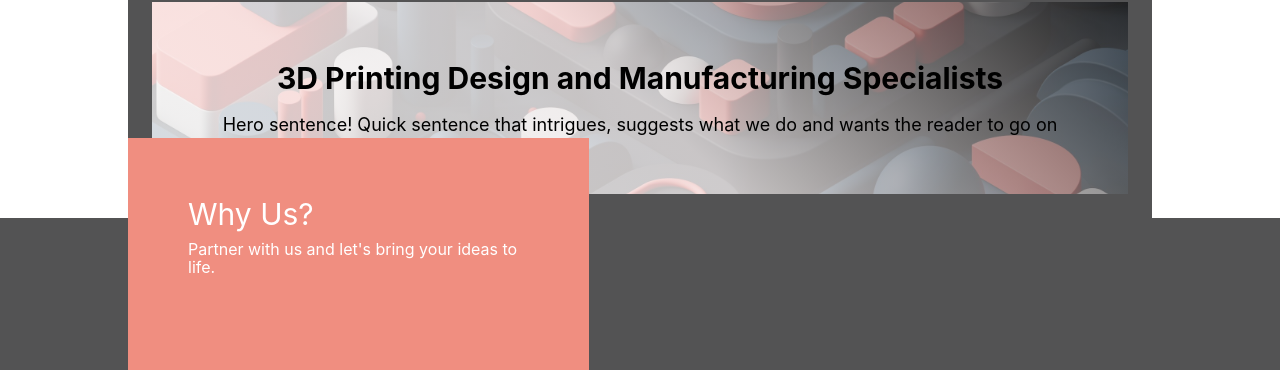
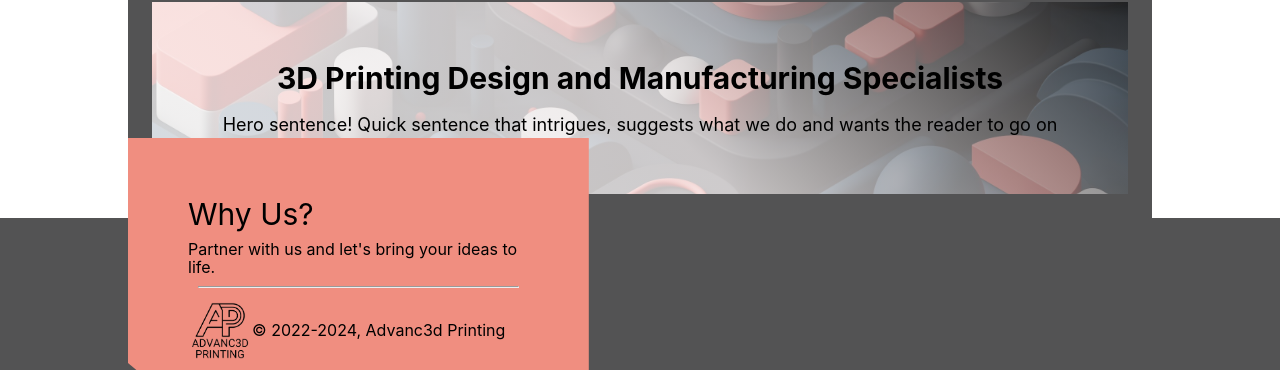
Before and after one commit to THG20203/Advanc3dPrinting-Project, a React (Create React App) app: page / in a window 1280 px wide. Shown: the part 582-952 px from the top of the page. Built offline with nearby package versions, Linux system fonts and the light colour scheme.

Commit message:
making footer look more legitimate and professional

```diff
--- a/src/assets/styles/Footer/footer.scss
+++ b/src/assets/styles/Footer/footer.scss
@@ -24,12 +24,21 @@
     height: 25rem;
     padding: 6rem;
     z-index: 3;
+    clip-path: polygon(0 0, 100% 0, 100% 100%, 3rem 100%, 0 90%);
     &--title {
-      color: #fff;
       font-size: 3rem;
     }
-    &--text {
-      color: #fff;
+    &--hr {
+      margin: 1rem;
+      height: 2px;
+      background-color: black;
+    }
+    &--sign-off {
+      display: flex;
+      align-items: center;
+    }
+    &--logo {
+      width: 5vw;
     }
   }
 }
--- a/src/components/Footer/Footer.tsx
+++ b/src/components/Footer/Footer.tsx
@@ -1,5 +1,6 @@
 import React from "react";
 import "../../assets/styles/Footer/footer.scss";
+import footerLogo from "../../assets/images/footer-logo.png";
 
 const Footer = () => {
   return (
@@ -7,9 +8,14 @@ const Footer = () => {
       <div className="footer__content">
         <form className="footer__box">
           <p className="footer__box--title mb-sm">Why Us?</p>
-          <p className="footer__box--text paragraph-text">
+          <p className="paragraph-text">
             Partner with us and let's bring your ideas to life.
           </p>
+          <hr className="footer__box--hr" />
+          <div className="footer__box--sign-off">
+            <img src={footerLogo} className="footer__box--logo" />
+            <p className="paragraph-text">© 2022-2024, Advanc3d Printing</p>
+          </div>
         </form>
 
         <div className="footer__about">
```
Also changed, not shown: src/assets/images/footer-logo.png.
